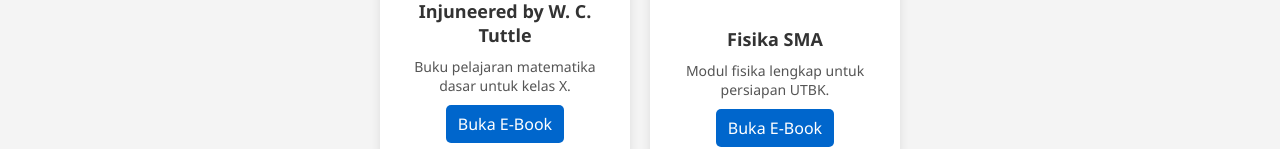
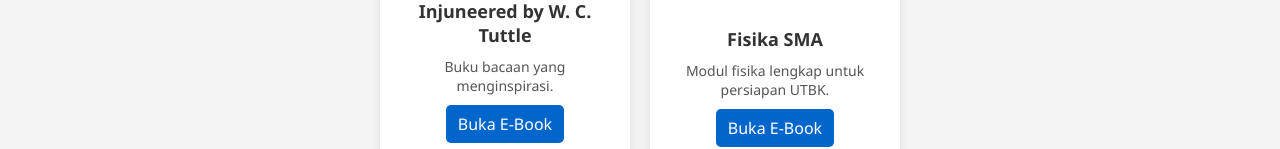
Before and after one commit to MarthaSagala/Website-Personal, a plain HTML site: page arsip.html in a window 1280 px wide. Shown: the part 223-372 px from the top of the page. Drawn offline with Linux system fonts and the light colour scheme.

Commit message:
Update arsip.html

```diff
--- a/arsip.html
+++ b/arsip.html
@@ -18,7 +18,7 @@
         <div class="ebook-card">
             <img src="cover.jpg" alt="Ebook">
             <h3>Injuneered by W. C. Tuttle</h3>
-            <p>Buku pelajaran matematika dasar untuk kelas X.</p>
+            <p>Buku bacaan yang menginspirasi.</p>
             <a href="https://drive.google.com/drive/folders/163v_VRKItzGgstO2QjjrxL0E-bGKZg1V?hl=ID">Buka E-Book</a>
         </div>
 
```
